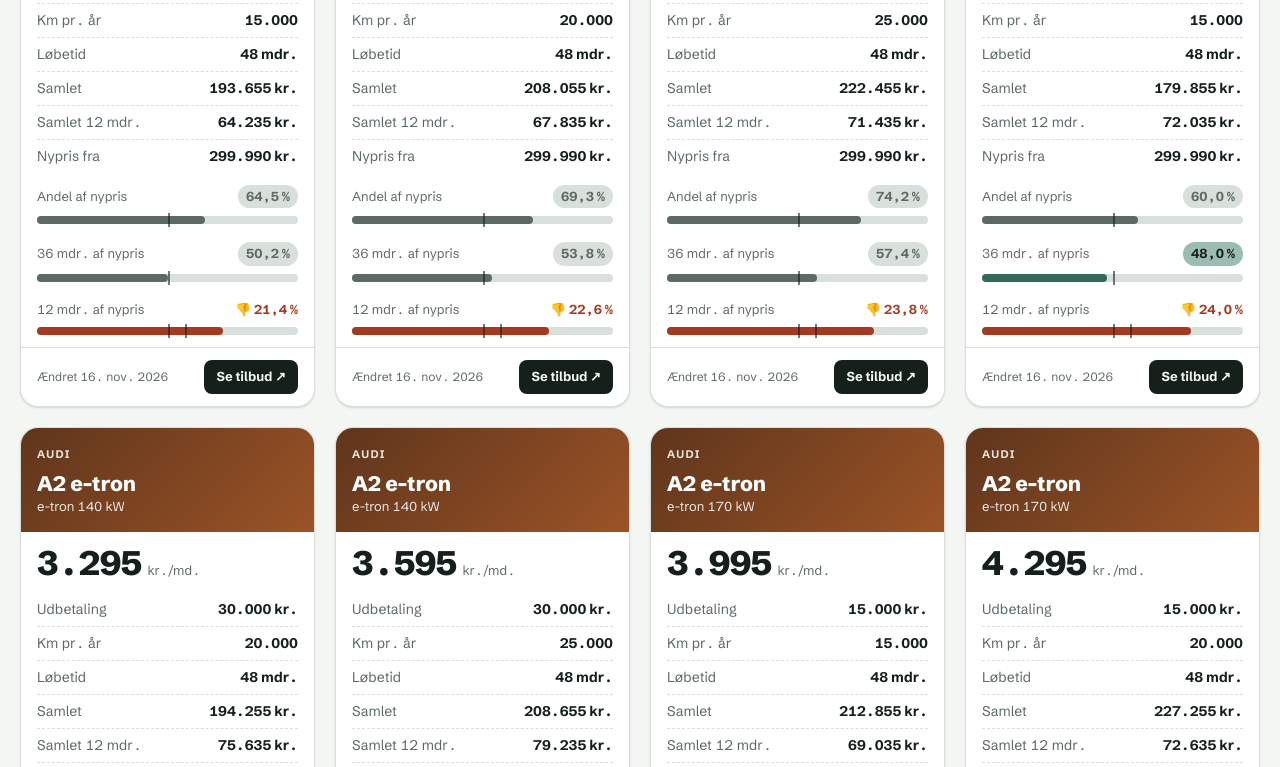
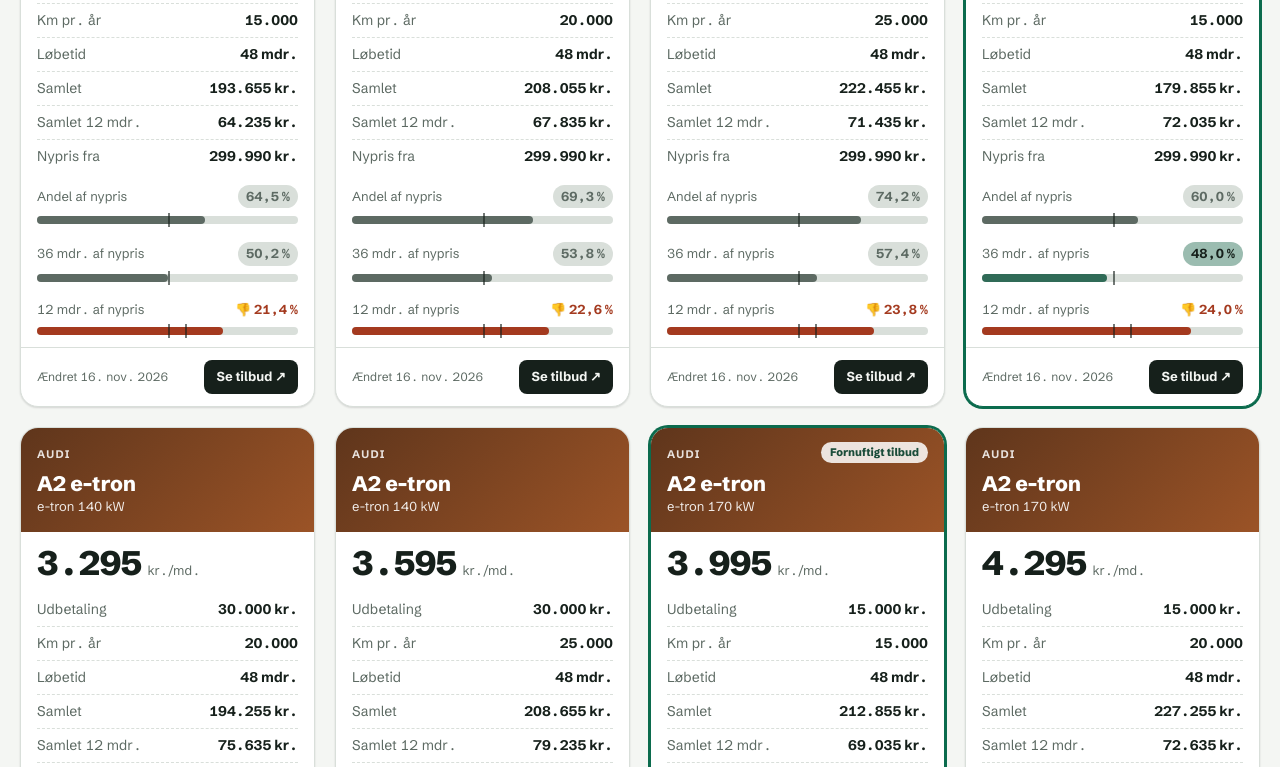
Before and after one commit to superniso/privatleasingcompare, a plain HTML site: page site/index.html in a window 1280 px wide. Shown: the part 595-1362 px from the top of the page. Drawn offline with Linux system fonts and the light colour scheme.

Commit message:
Update index.html

```diff
--- a/site/index.html
+++ b/site/index.html
@@ -145,8 +145,8 @@ let view=(()=>{try{return localStorage.getItem("view")}catch(e){return null}})()
 const hue=o=>[...o.brand_id].reduce((a,c)=>(a+c.charCodeAt(0)*37)%360,0);
 const chg=o=>{const d=o.prev_monthly!=null?o.monthly-o.prev_monthly:0;return d?`<small class="${d>0?"up":"down"}">${d>0?"▲":"▼"} ${Math.abs(d).toLocaleString("da-DK")}</small>`:""};
 function tile(o){const w=o.ratio==null?0:Math.min(o.ratio,1)*100;
-  return `<article class="card${o.good?" good":""}" style="--h:${hue(o)}">
-  <header><span class="brand">${o.brand}</span>${tier(o.ratio)==="t2"?`<span class="rib">★ Rigtig godt tilbud</span>`:tier(o.ratio)==="t1"?`<span class="rib ok">Fornuftigt tilbud</span>`:""}<h3>${o.model}</h3><p>${o.variant||"&nbsp;"}</p></header>
+  return `<article class="card${is36(o)?" good":""}" style="--h:${hue(o)}">
+  <header><span class="brand">${o.brand}</span>${tier(o.r36)==="t2"?`<span class="rib" title="Andel af nypris pr. 36 mdr. er højst 45 %">★ Rigtig godt tilbud</span>`:tier(o.r36)==="t1"?`<span class="rib ok" title="Andel af nypris pr. 36 mdr. er under 50 %">Fornuftigt tilbud</span>`:""}<h3>${o.model}</h3><p>${o.variant||"&nbsp;"}</p></header>
   <div class="price"><b>${o.monthly.toLocaleString("da-DK")}</b><span>kr./md.</span>${chg(o)}</div>
   <dl><div><dt>Udbetaling</dt><dd>${kr(o.down)}</dd></div><div><dt>Km pr. år</dt><dd>${o.km.toLocaleString("da-DK")}</dd></div><div><dt>Løbetid</dt><dd>${o.months} mdr.</dd></div><div><dt>Samlet</dt><dd>${kr(o.total)}</dd></div><div><dt>Samlet 12 mdr.</dt><dd>${kr(o.t12)}</dd></div><div><dt>Nypris fra</dt><dd>${kr(o.new_price)}</dd></div></dl>
   <div class="meter"><div class="mh"><span title="${esc(TIP_R)}">Andel af nypris</span>${pill(o)}</div><div class="bar2"><i class="${tier(o.ratio)}" style="width:${w}%"></i><u></u></div></div>
@@ -165,7 +165,7 @@ function draw(){
   $("body").innerHTML=r.length?r.slice(0,limit).map(o=>{
     const d=o.prev_monthly!=null?o.monthly-o.prev_monthly:0;
     const ch=d?` <small class="${d>0?"up":"down"}">${d>0?"▲":"▼"} ${Math.abs(d).toLocaleString("da-DK")}</small>`:"";
-    return `<tr class="${o.good?"good":""}"><td>${o.brand}</td><td><a href="${o.link}" target="_blank" rel="noopener" title="Åbn privatleasing-siden hos forhandleren">${o.model} ↗</a> ${o.variant||""}</td>
+    return `<tr class="${is36(o)?"good":""}"><td>${o.brand}</td><td><a href="${o.link}" target="_blank" rel="noopener" title="Åbn privatleasing-siden hos forhandleren">${o.model} ↗</a> ${o.variant||""}</td>
     <td>${kr(o.monthly)}${ch}</td><td>${kr(o.down)}</td><td>${o.months}</td><td>${o.km.toLocaleString("da-DK")}</td>
     <td>${kr(o.total)}</td><td>${kr(o.new_price)}</td><td>${pill(o)}</td><td>${pill36(o)}</td><td>${kr(o.t12)}</td><td>${p12(o)}</td><td>${dato(o.last_changed||o.first_seen)}</td></tr>`}).join("")
   :`<tr><td colspan="13" class="empty">Ingen tilbud matcher dine filtre.</td></tr>`;
```
